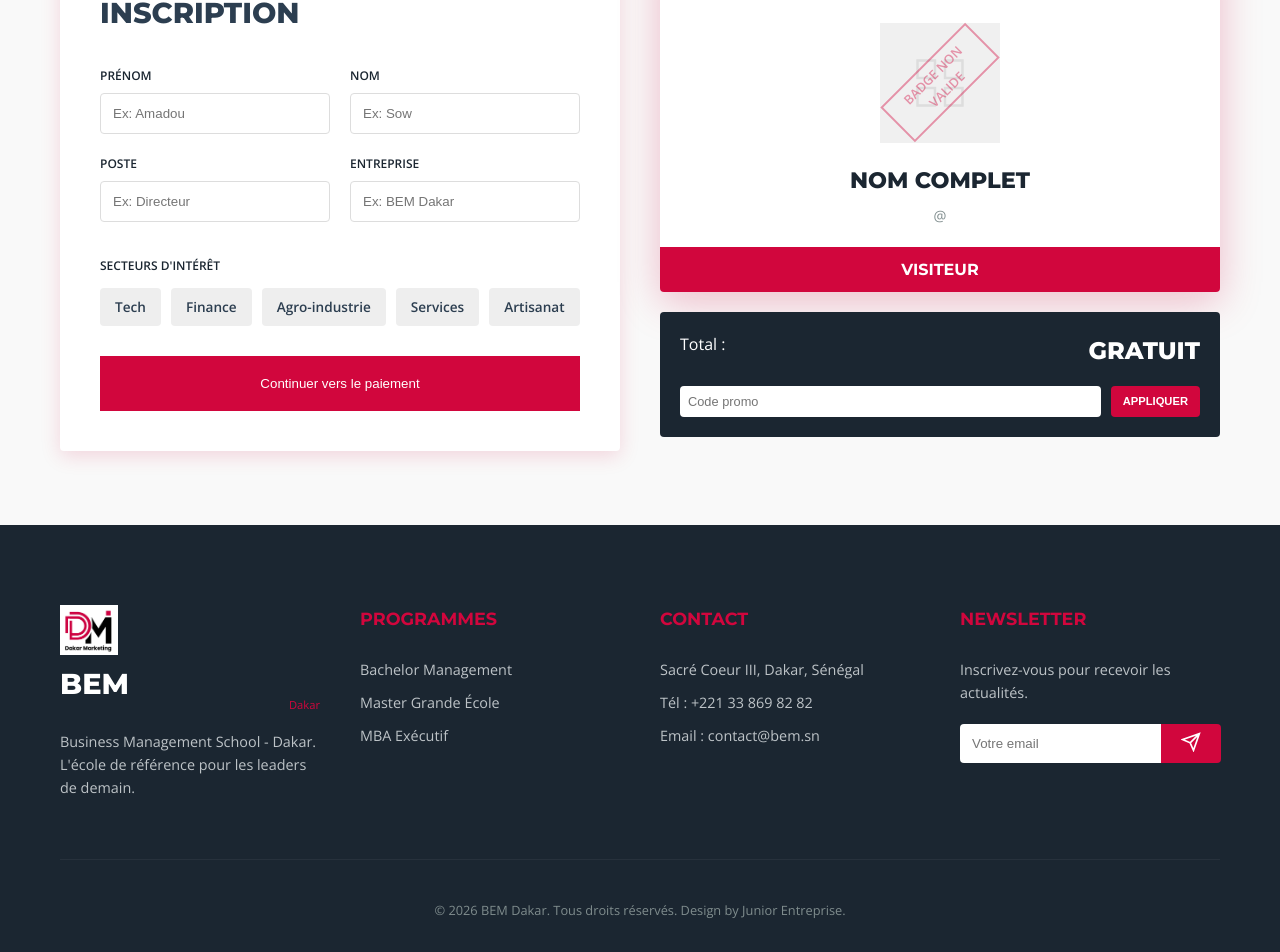
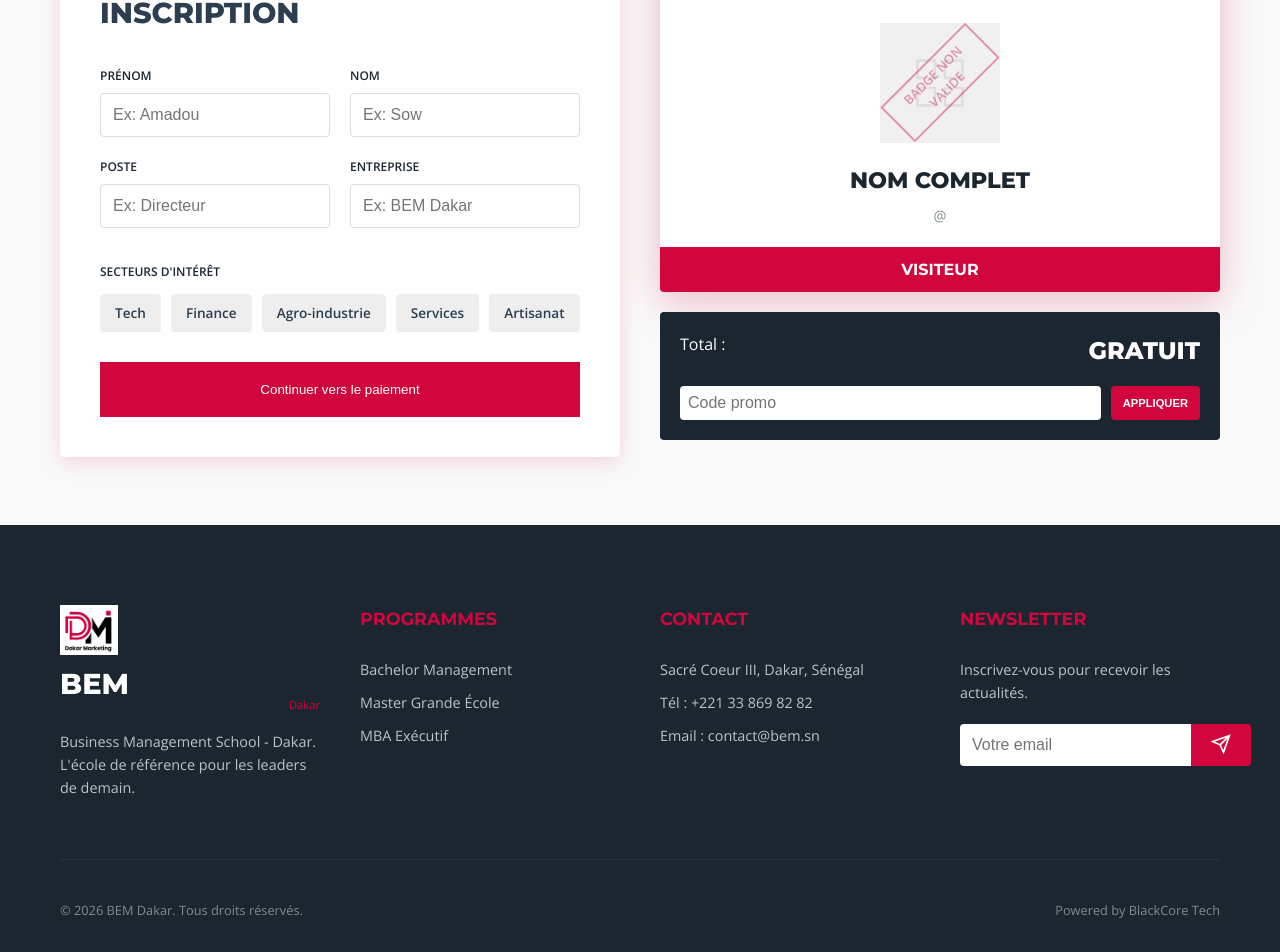
Before and after one commit to RootGardian/Bem, a React (Vite) app: page /registration in a window 1280 px wide. Shown: the part 183-1135 px from the top of the page. Built offline with nearby package versions, Linux system fonts and the light colour scheme.

Commit message:
commit footer

```diff
--- a/index.html
+++ b/index.html
@@ -1,16 +1,21 @@
 <!doctype html>
 <html lang="en">
+
 <head>
   <meta charset="UTF-8" />
-    <link rel="icon" type="image/svg+xml" href="/favicon.svg" />
+  <link rel="icon" type="image/png" href="/Logo_DM.png" />
   <meta name="viewport" content="width=device-width, initial-scale=1.0, maximum-scale=1.0, user-scalable=no" />
   <link rel="preconnect" href="https://fonts.googleapis.com">
   <link rel="preconnect" href="https://fonts.gstatic.com" crossorigin>
-    <link href="https://fonts.googleapis.com/css2?family=Montserrat:wght@400;700;800&family=Open+Sans:wght@400;600&display=swap" rel="stylesheet">
+  <link
+    href="https://fonts.googleapis.com/css2?family=Montserrat:wght@400;700;800&family=Open+Sans:wght@400;600&display=swap"
+    rel="stylesheet">
   <title>La Foire de l'Entrepreneuriat - BEM Dakar</title>
 </head>
+
 <body>
   <div id="root"></div>
   <script type="module" src="/src/main.jsx"></script>
 </body>
+
 </html>
--- a/src/components/Footer.jsx
+++ b/src/components/Footer.jsx
@@ -38,8 +38,9 @@ const Footer = () => {
             </div>
           </div>
         </div>
-        <div style={{ textAlign: 'center', borderTop: '1px solid rgba(255,255,255,0.05)', paddingTop: '40px', fontSize: '0.8rem', color: '#7f8c8d' }}>
-          &copy; 2026 BEM Dakar. Tous droits réservés. Design by Junior Entreprise.
+        <div style={{ textAlign: 'center', borderTop: '1px solid rgba(255,255,255,0.05)', paddingTop: '40px', fontSize: '0.8rem', color: '#7f8c8d', display: 'flex', justifyContent: 'space-between', flexWrap: 'wrap', gap: '15px' }}>
+          <span>&copy; 2026 BEM Dakar. Tous droits réservés.</span>
+          <span>Powered by BlackCore Tech</span>
         </div>
       </div>
     </footer>
--- a/src/index.css
+++ b/src/index.css
@@ -18,11 +18,23 @@
   scroll-behavior: smooth;
 }
 
+html, body {
+  width: 100%;
+  overflow-x: hidden;
+  margin: 0;
+  padding: 0;
+}
+
 body {
   font-family: 'Open Sans', Arial, sans-serif;
   color: var(--text-dark);
   background-color: var(--white);
   line-height: 1.6;
+  touch-action: manipulation;
+}
+
+input, select, textarea {
+  font-size: 16px !important;
 }
 
 h1, h2, h3, .font-montserrat {
```
Lines whose indentation alone changed are shown as unchanged.
